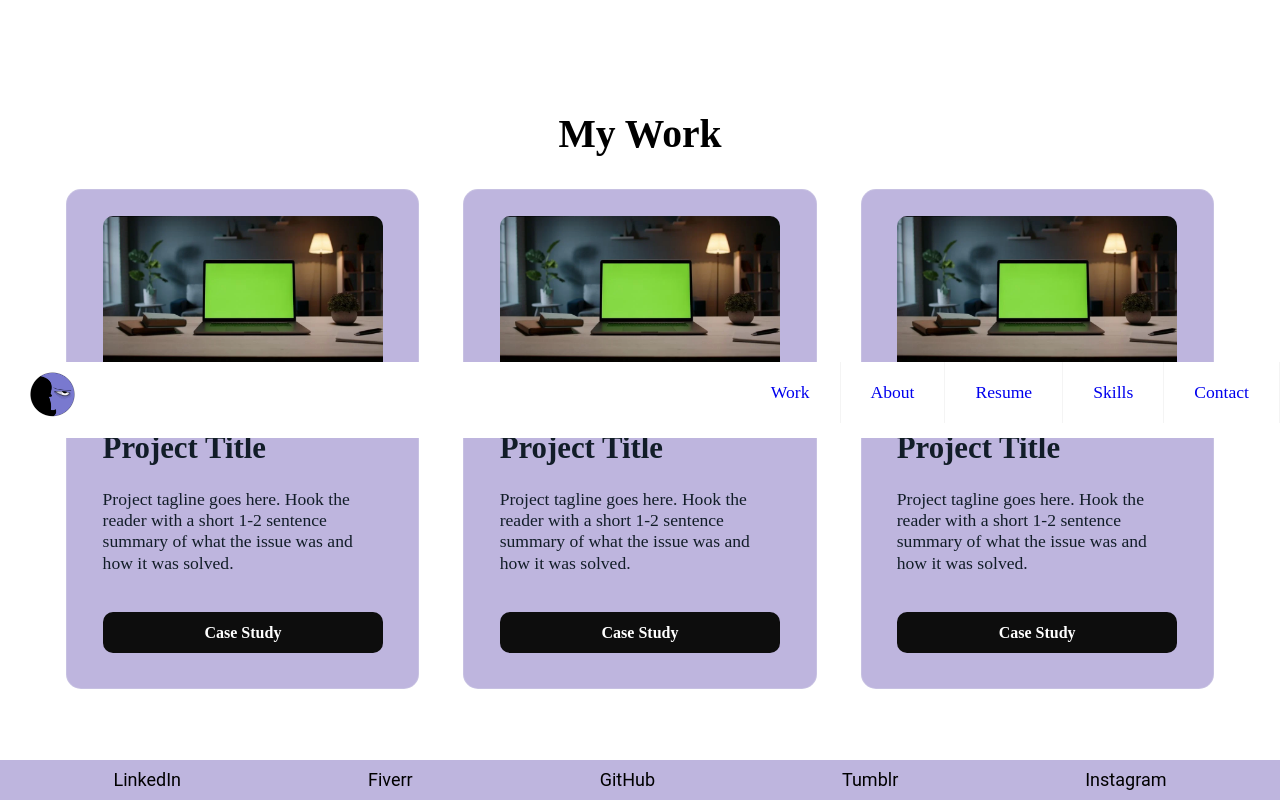
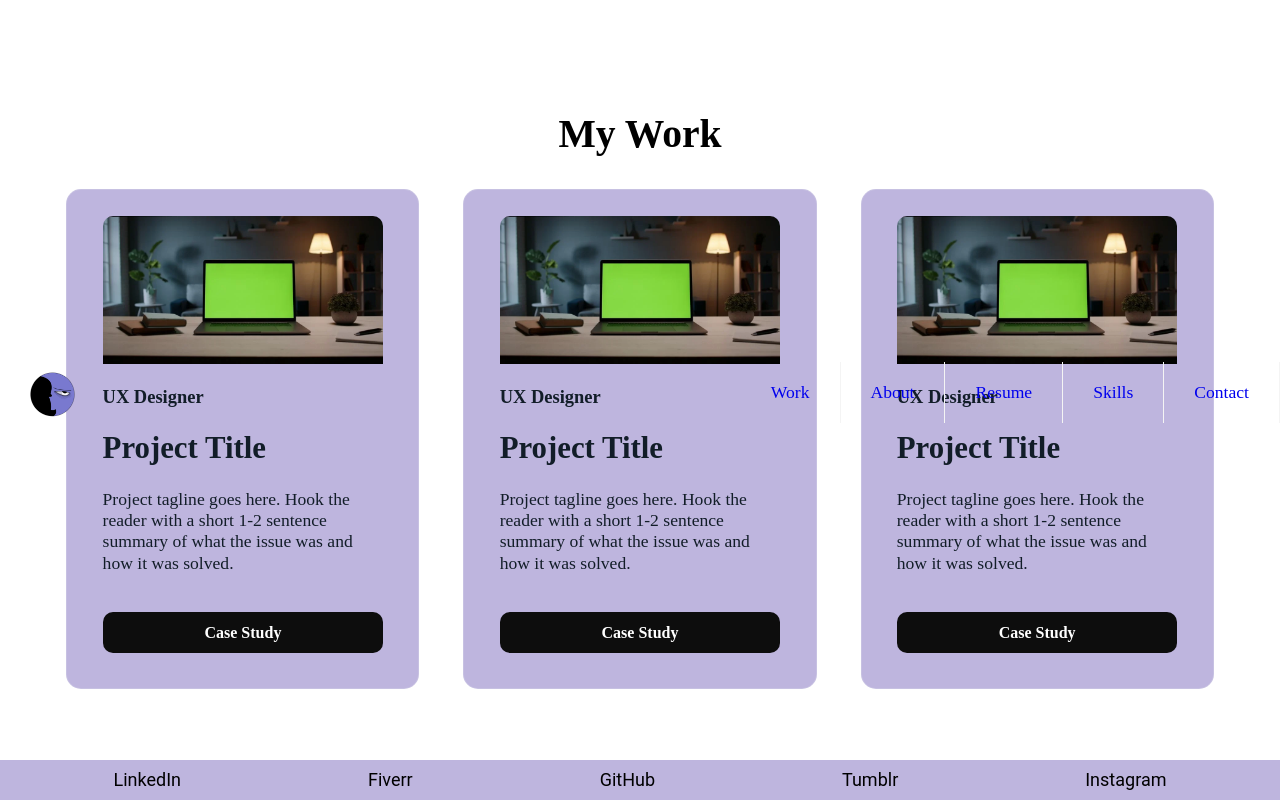
Before and after one commit to birdbrite/MOD18mywork, a plain HTML site: page index.html in a window 1280 px wide. Drawn offline with Linux system fonts and the light colour scheme.

Commit message:
Remove menu bg and make it stay at the top

```diff
--- a/style.css
+++ b/style.css
@@ -16,8 +16,7 @@
   }
 
   .header {
-    background-color: #fff;
-    position: fixed;
+    position: absolute;
     width: 100%;
     z-index: 3;
   }
@@ -27,7 +26,7 @@
     padding: 0;
     list-style: none;
     overflow: hidden;
-    background-color: #fff;
+
   }
 
   .header li a {
```
